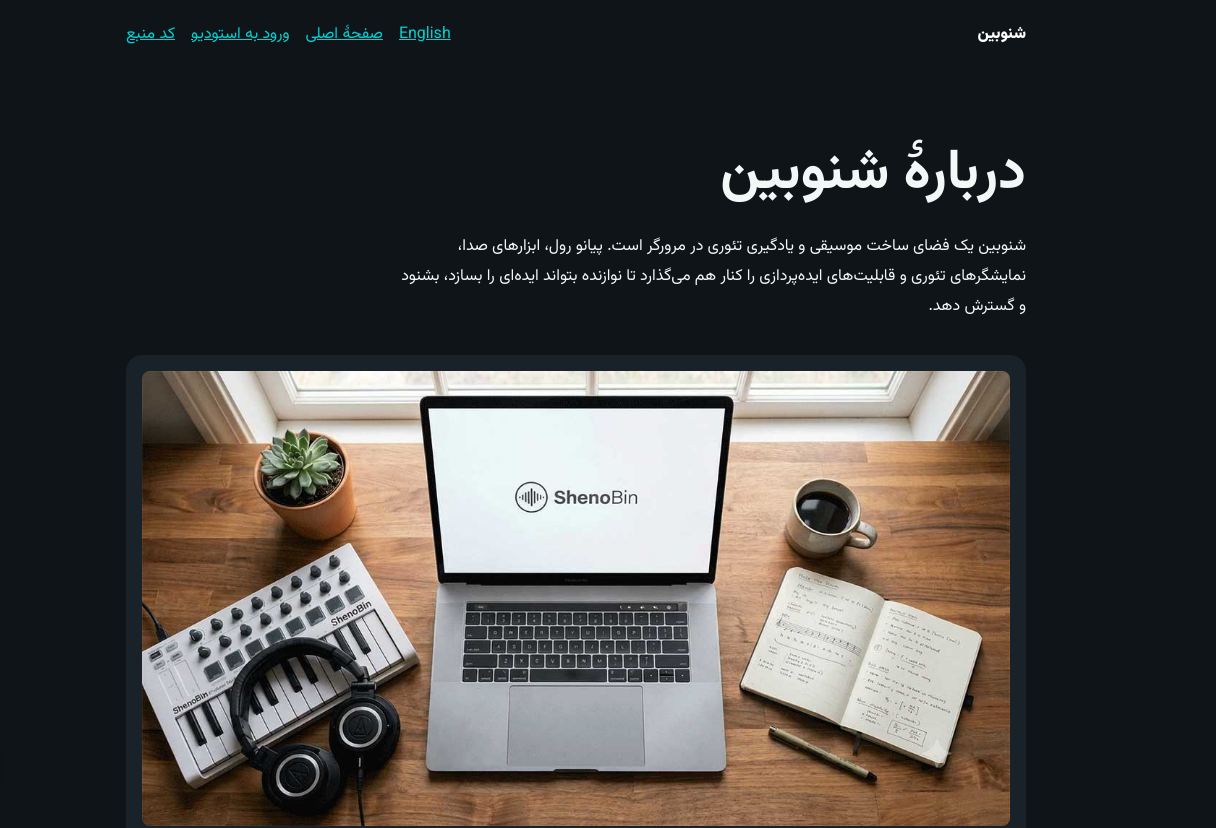
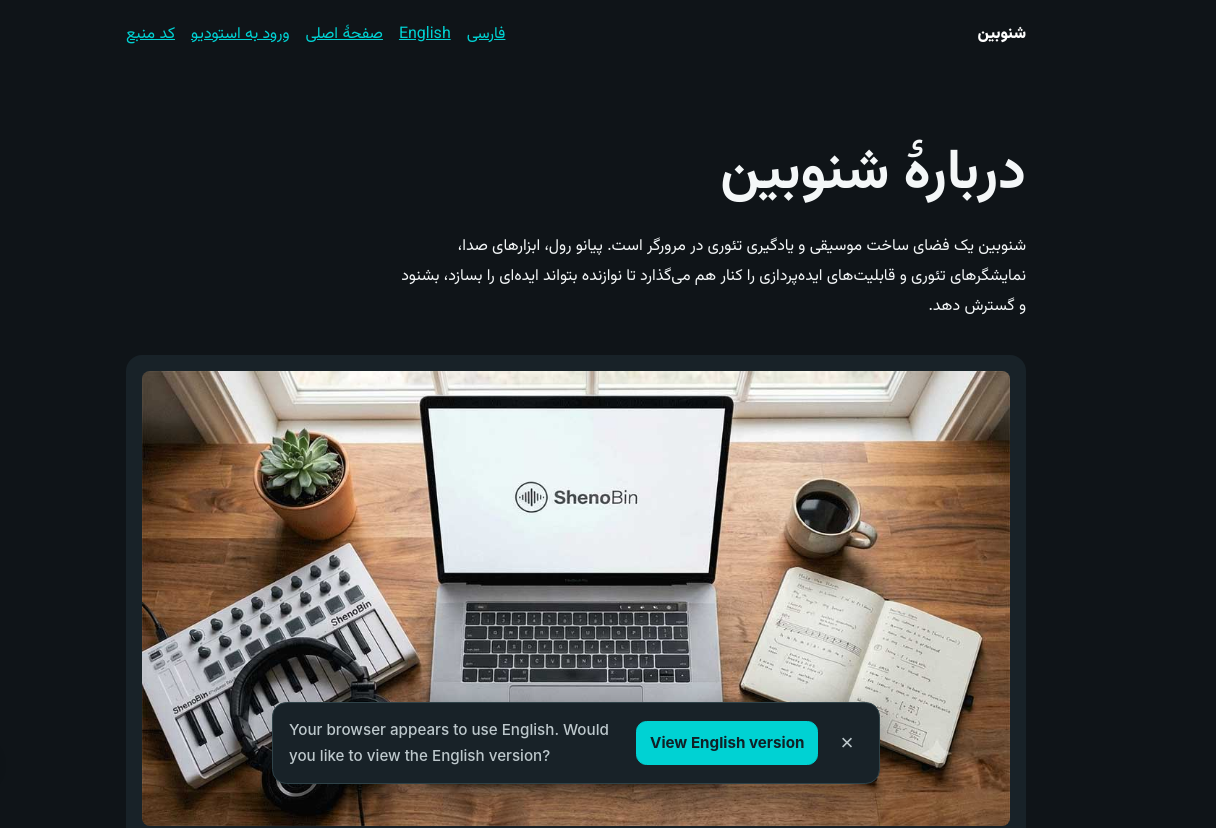
Before and after one commit to soroush-zendedel/shenobin, a browser extension: page fa/about.html in a window 1280 px wide. Shown: the top 828 px of the page, 64-1280 px from the left. Drawn offline with Linux system fonts and the light colour scheme.

Commit message:
Add language suggestion prompt

```diff
--- /dev/null
+++ b/css/language-suggestion.css
@@ -0,0 +1,48 @@
+.language-suggestion {
+  position: fixed;
+  z-index: 1000;
+  inset-inline: 1rem;
+  bottom: 1rem;
+  width: min(100% - 2rem, 38rem);
+  margin-inline: auto;
+  display: flex;
+  align-items: center;
+  gap: .8rem;
+  padding: .9rem 1rem;
+  border: 1px solid #2e4248;
+  border-radius: .9rem;
+  background: #182228;
+  color: #f4f7f8;
+  box-shadow: 0 12px 36px rgba(0, 0, 0, .4);
+  font: 500 .95rem/1.7 Inter, Vazirmatn, system-ui, sans-serif;
+}
+.language-suggestion p { flex: 1; margin: 0; color: #bdc8cc; }
+.language-suggestion__action {
+  flex: none;
+  padding: .5rem .8rem;
+  border: 1px solid #00d2d3;
+  border-radius: .65rem;
+  background: #00d2d3;
+  color: #102126;
+  text-decoration: none;
+  font-weight: 750;
+}
+.language-suggestion__action:hover { background: #fff; border-color: #fff; }
+.language-suggestion__dismiss {
+  flex: none;
+  width: 2rem;
+  height: 2rem;
+  border: 1px solid transparent;
+  border-radius: .5rem;
+  background: transparent;
+  color: #bdc8cc;
+  font-size: 1.4rem;
+  line-height: 1;
+  cursor: pointer;
+}
+.language-suggestion :focus-visible { outline: 2px solid #00d2d3; outline-offset: 3px; }
+@media (max-width: 560px) {
+  .language-suggestion { flex-wrap: wrap; gap: .55rem; }
+  .language-suggestion p { flex-basis: calc(100% - 2.7rem); }
+  .language-suggestion__action { margin-inline-start: 0; }
+}
--- a/fa/about.html
+++ b/fa/about.html
@@ -72,6 +72,8 @@
     }
   </style>
   <link rel="stylesheet" href="../css/floating-home-button.css">
+  <link rel="stylesheet" href="../css/language-suggestion.css">
+  <script src="../js/language-suggestion.js" defer></script>
 </head>
 <body><div class="wrap">
   <nav aria-label="پیمایش اصلی">
@@ -79,7 +81,7 @@
     <button class="nav-toggle" id="navToggle" type="button" aria-label="باز کردن منو" aria-expanded="false" aria-controls="siteNavLinks">
       <svg viewBox="0 0 24 24" fill="none" stroke="currentColor" stroke-width="2" stroke-linecap="round" aria-hidden="true"><path d="M4 6h16M4 12h16M4 18h16"></path></svg>
     </button>
-    <div class="nav-links" id="siteNavLinks"><a href="../about.html" lang="en" hreflang="en">English</a><a href="./">صفحهٔ اصلی</a><a href="../app.html">ورود به استودیو</a><a href="https://github.com/soroush-zendedel/shenobin">کد منبع</a></div>
+    <div class="nav-links" id="siteNavLinks"><a href="about.html" lang="fa" hreflang="fa">فارسی</a><a href="../about.html" lang="en" hreflang="en">English</a><a href="./">صفحهٔ اصلی</a><a href="../app.html">ورود به استودیو</a><a href="https://github.com/soroush-zendedel/shenobin">کد منبع</a></div>
   </nav>
   <main>
     <h1>دربارهٔ شنوبین</h1>
--- /dev/null
+++ b/js/language-suggestion.js
@@ -0,0 +1,69 @@
+(function () {
+  const storageKey = 'preferred-site-language';
+  const dismissedKey = 'language-suggestion-dismissed';
+  const currentLanguage = document.documentElement.lang.toLowerCase().startsWith('fa') ? 'fa' : 'en';
+  const browserLanguages = navigator.languages && navigator.languages.length
+    ? navigator.languages
+    : [navigator.language || ''];
+  const browserLanguage = browserLanguages
+    .map((language) => language.toLowerCase().split('-')[0])
+    .find((language) => language === 'fa' || language === 'en');
+  const preferredLanguage = browserLanguage || (currentLanguage === 'fa' ? 'en' : null);
+
+  document.querySelectorAll('a[hreflang="fa"], a[hreflang="en"]').forEach((link) => {
+    link.addEventListener('click', () => {
+      try {
+        localStorage.setItem(storageKey, link.hreflang.toLowerCase().startsWith('fa') ? 'fa' : 'en');
+        localStorage.removeItem(dismissedKey);
+      } catch (_) {
+        // Language switching still works when browser storage is unavailable.
+      }
+    });
+  });
+
+  let savedLanguage = null;
+  let dismissed = false;
+  try {
+    savedLanguage = localStorage.getItem(storageKey);
+    dismissed = localStorage.getItem(dismissedKey) === '1';
+  } catch (_) {
+    // The prompt can still work when browser storage is unavailable.
+  }
+  if (savedLanguage || dismissed || !preferredLanguage || preferredLanguage === currentLanguage) return;
+
+  const languageLink = document.querySelector('a[hreflang="' + preferredLanguage + '"]');
+  if (!languageLink) return;
+
+  const prompt = document.createElement('aside');
+  prompt.className = 'language-suggestion';
+  prompt.lang = preferredLanguage;
+  prompt.dir = preferredLanguage === 'fa' ? 'rtl' : 'ltr';
+  prompt.setAttribute('aria-label', preferredLanguage === 'fa' ? 'پیشنهاد زبان' : 'Language suggestion');
+
+  const message = document.createElement('p');
+  message.textContent = preferredLanguage === 'fa'
+    ? 'به نظر می‌رسد زبان مرورگرتان فارسی است. نسخهٔ فارسی را ببینید؟'
+    : 'Your browser appears to use English. Would you like to view the English version?';
+
+  const action = document.createElement('a');
+  action.href = languageLink.href;
+  action.hreflang = preferredLanguage;
+  action.className = 'language-suggestion__action';
+  action.textContent = preferredLanguage === 'fa' ? 'نمایش نسخهٔ فارسی' : 'View English version';
+  action.addEventListener('click', () => {
+    try { localStorage.setItem(storageKey, preferredLanguage); } catch (_) { /* Ignore unavailable storage. */ }
+  });
+
+  const dismiss = document.createElement('button');
+  dismiss.type = 'button';
+  dismiss.className = 'language-suggestion__dismiss';
+  dismiss.setAttribute('aria-label', preferredLanguage === 'fa' ? 'بستن پیشنهاد زبان' : 'Dismiss language suggestion');
+  dismiss.textContent = '×';
+  dismiss.addEventListener('click', () => {
+    try { localStorage.setItem(dismissedKey, '1'); } catch (_) { /* Ignore unavailable storage. */ }
+    prompt.remove();
+  });
+
+  prompt.append(message, action, dismiss);
+  document.body.append(prompt);
+})();
```
Also changed, not shown: about.html (+2 -0 lines), fa/index.html (+2 -0 lines), index.html (+2 -0 lines).
